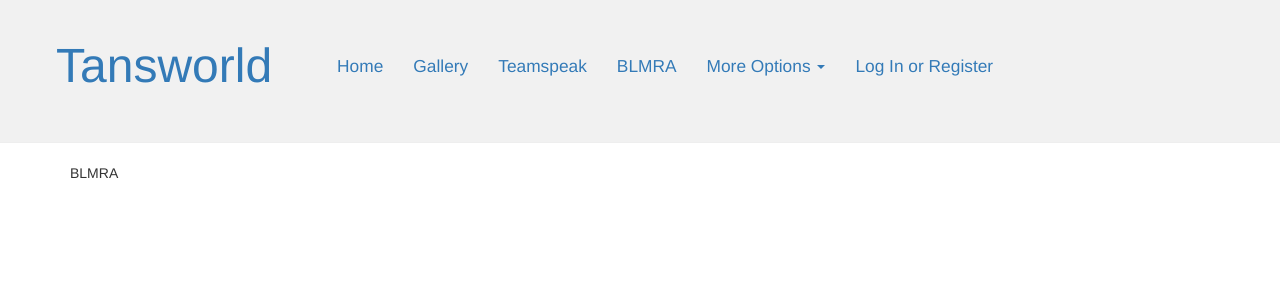
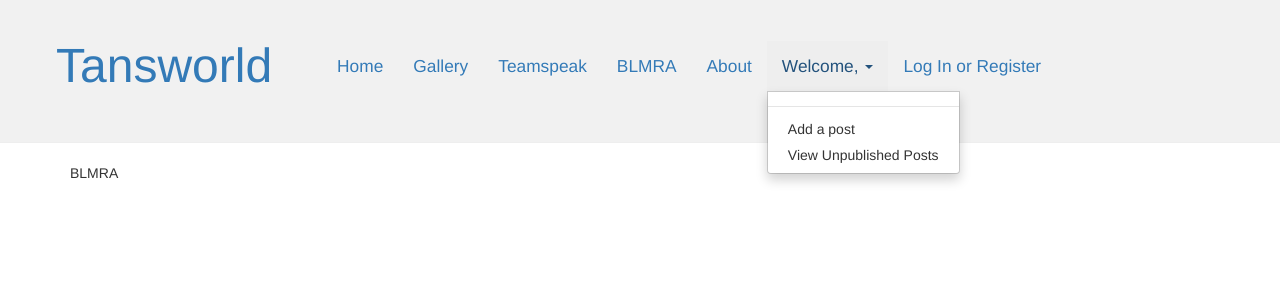
Before and after one commit to samtanswell/tansworld, a Django app: template blog/templates/blog/blmra.html in a window 1280 px wide, after a click on "Welcome,". Shown: the top 300 px of the page. Run offline with Django 3.2, Linux system fonts and the light colour scheme; the template is opened without the code that fills it, so the values that code supplies are empty; some libraries are stand-ins or nearby versions.

```diff
--- a/blog/templates/blog/base.html
+++ b/blog/templates/blog/base.html
@@ -21,31 +21,23 @@
                                  <li><a href="{% url 'gallery' %}"><p>Gallery</p></a></li>
                                  <li><a href="{% url 'teamspeak' %}"><p>Teamspeak</p></a></li>
                                  <li><a href="{% url 'blmra' %}"><p>BLMRA</p></a></li>
+                                 <li><a href="{% url 'about_page' %}">About</a></li>
                                  <li class="dropdown">
-                                     <a class="dropdown-toggle" data-toggle="dropdown" href="#">More Options
+                                     <a class="dropdown-toggle" data-toggle="dropdown" href="#">Welcome, {{user.get_username}}
                                      <span class="caret"></span></a>
                                      <ul class="dropdown-menu">
-                                         <li><a href="{% url 'about_page' %}">About</a></li>
                                          <li role="presentation" class="divider"></li>
-                                         <li><p>Administration:</p></li>
                                          <li>
-                                             {% if user.is_authenticated %}
-                                                 <a href="{% url 'post_new' %}">Add a post</a>
-                                             {% else  %}
-                                                 <a href="{% url 'login_page' %}">Please Log In!</a>
-                                             {% endif %}
-                                         </li>
+                                             <a href="{% url 'post_new' %}">Add a post</a>
                                          <li>
-                                             {% if user.is_authenticated %}
-                                                 <a href="{% url "post_draft_list" %}">View Unpublished Posts</a>
-                                             {% endif %}
+                                             <a href="{% url "post_draft_list" %}">View Unpublished Posts</a>
                                          </li>
                                     </ul>
                                  </li>
                                  {% if user.is_authenticated %}
                                      <li><a href="#">Welcome, {{user.get_username}}</a></li>
                                  {% else %}
-                                     <li class="float-right"><a href="#">Log In or Register</a></li>
+                                     <li><a href="{% url 'login_page' %}">Log In or Register</a></li>
                                  {% endif %}
                             </ul>
                        </div>
```
Also changed, not shown: 1 other file.
